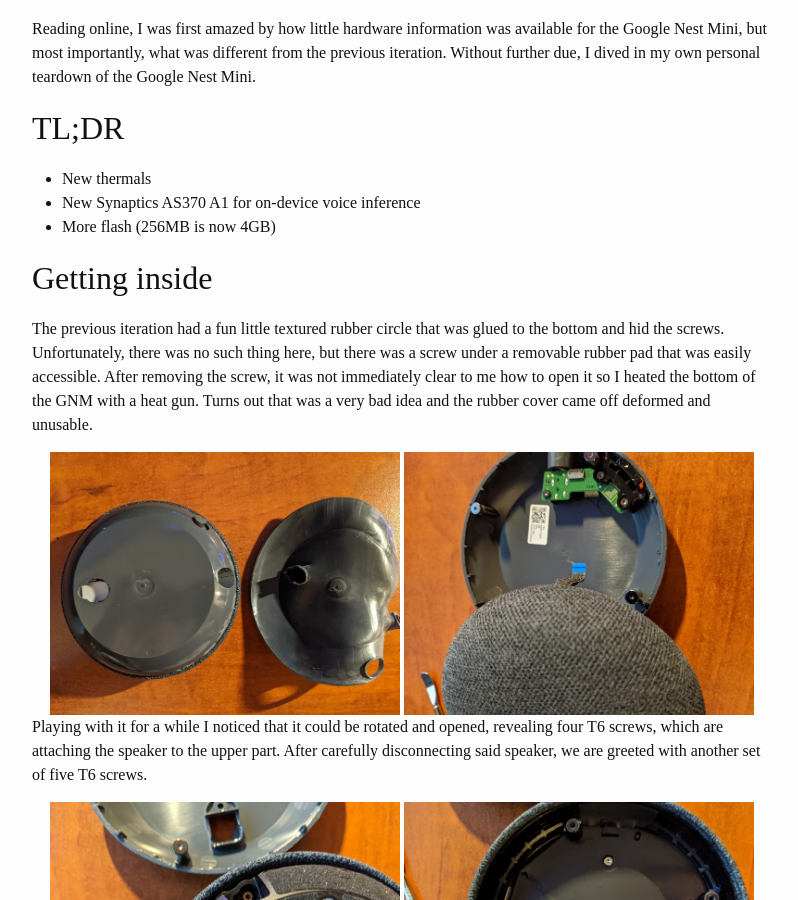
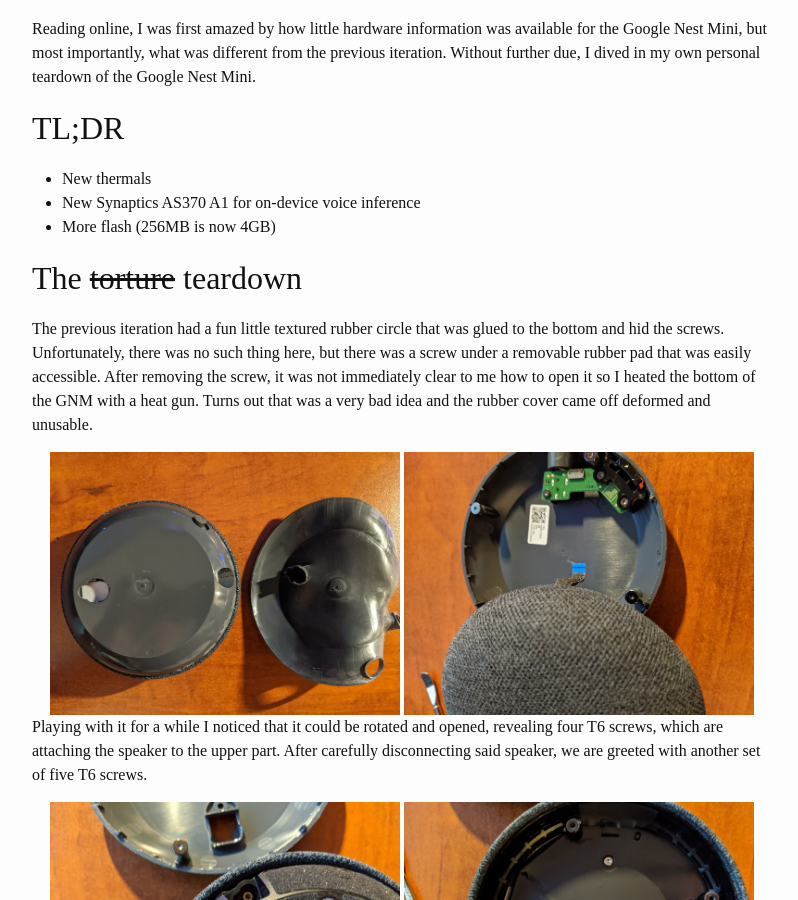
Before and after one commit to Belval/belval.github.io, a Jekyll site: the page built from _posts/2019-12-24-google-nest-mini-teardown.markdown, in a window 1280 px wide and 900 px high, scrolled down 321 px. Shown: the whole window, without its empty margins (238-1036 px from the left). Built offline with Jekyll 4.4.1, drawn with Linux system fonts in a browser that asks for light colours.

Commit message:
Better header

```diff
--- a/_posts/2019-12-24-google-nest-mini-teardown.markdown
+++ b/_posts/2019-12-24-google-nest-mini-teardown.markdown
@@ -17,7 +17,7 @@ Reading online, I was first amazed by how little hardware information was availa
 - New Synaptics AS370 A1 for on-device voice inference
 - More flash (256MB is now 4GB)
 
-## Getting inside
+## The ~~torture~~ teardown
 
 The previous iteration had a fun little textured rubber circle that was glued to the bottom and hid the screws. Unfortunately, there was no such thing here, but there was a screw under a removable rubber pad that was easily accessible. After removing the screw, it was not immediately clear to me how to open it so I heated the bottom of the GNM with a heat gun. Turns out that was a very bad idea and the rubber cover came off deformed and unusable.
 
```
